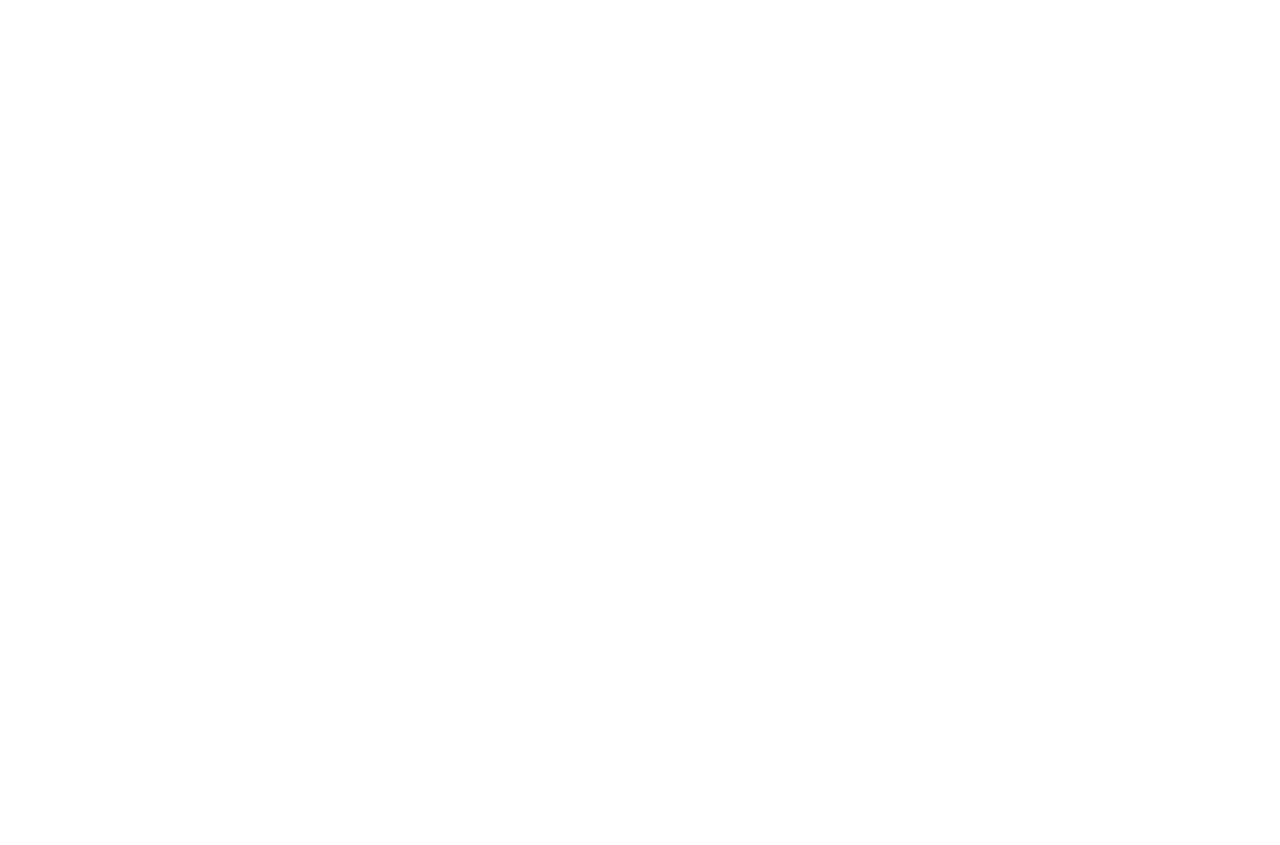
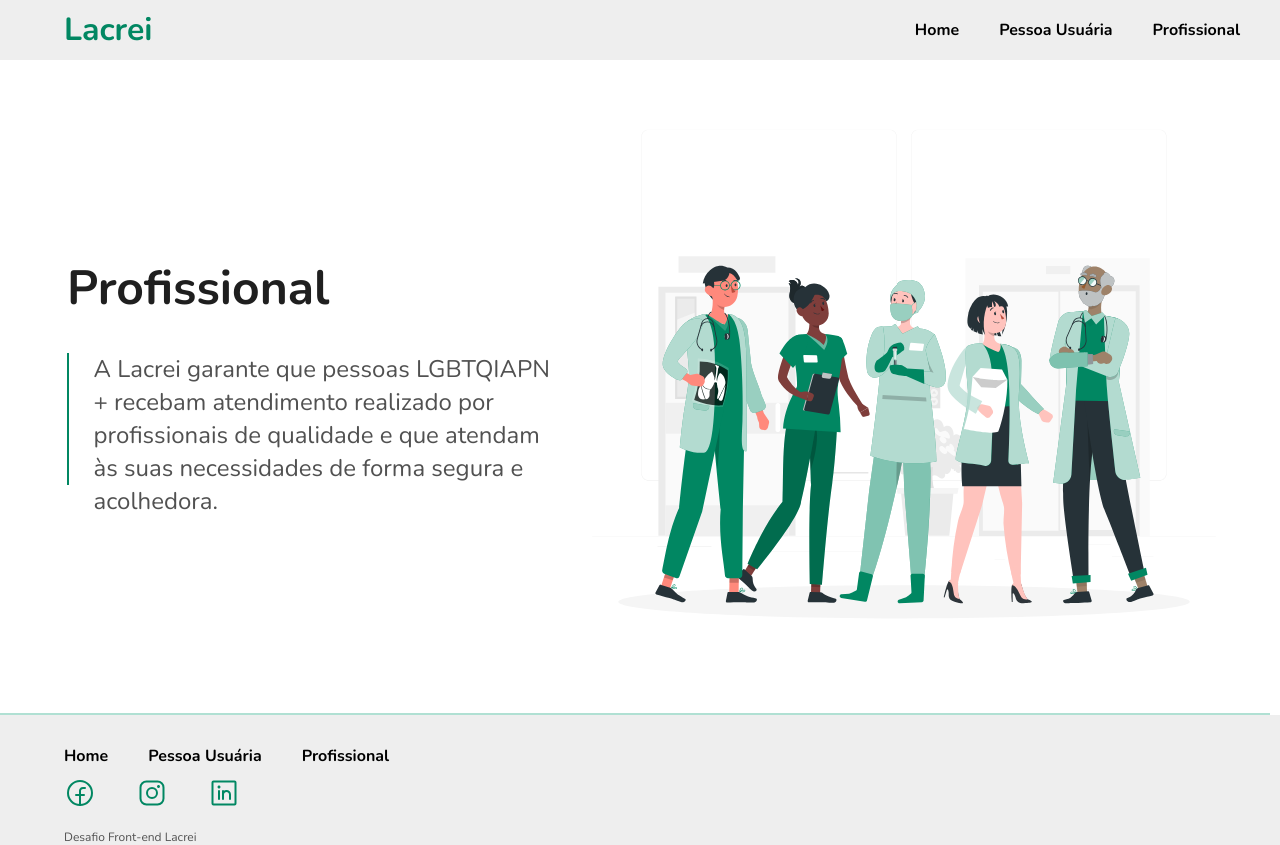
Before and after one commit to FrancieleCsantos/Desafio-Lacrei, a React (Create React App) app in the folder projeto-lacrei/: page /professional in a window 1280 px wide. Before the commit this address had no page. Before the commit the page ends 800 px from the top, so only its background shows below. Built offline with nearby package versions, Linux system fonts and the light colour scheme.

Commit message:
Criado 3° tela, falta elaborar navegações das telas

```diff
--- a/projeto-lacrei/src/App.js
+++ b/projeto-lacrei/src/App.js
@@ -1,7 +1,5 @@
 
 import './App.css';
-import Footer from './Component/Footer';
-import Header from './Component/Header'
 import Home from './Pages/Home';
 
 
@@ -18,9 +16,9 @@ function App() {
         </Routes>
       </Router> */}
 
-      <Header />
+
       <Home />
-      <Footer />
+
     </div>
   );
 }
--- a/projeto-lacrei/src/Component/Header/index.js
+++ b/projeto-lacrei/src/Component/Header/index.js
@@ -1,7 +1,9 @@
 import './styles.css'
+import { Navigate, useNavigate } from 'react-router-dom';
 
 function Header() {
 
+    const navigate = useNavigate()
 
     return (
 
--- a/projeto-lacrei/src/GlobalStyles.css
+++ b/projeto-lacrei/src/GlobalStyles.css
@@ -59,7 +59,7 @@ button:hover {
     justify-content: space-evenly;
     gap: 40px;
     margin-top: 60px;
-    /* margin-bottom: 30px; */
+
 }
 
 .btn-green {
--- a/projeto-lacrei/src/Pages/Home/index.js
+++ b/projeto-lacrei/src/Pages/Home/index.js
@@ -1,10 +1,15 @@
 import './styles.css'
 import imgHome from '../../assets/img-home.svg'
-
+import Header from '../../Component/Header'
+import Footer from '../../Component/Footer'
+import { Link } from 'react-router-dom'
 function Home() {
 
     return (
+        <>
+            <Header />
             <div className='general-container'>
+
                 <div className='left'>
                     <h1>Pessoa Usuária</h1>
 
@@ -18,7 +23,10 @@ function Home() {
                 <div className='right'>
                     <img src={imgHome} alt='img-home' />
                 </div>
+
             </div>
+            <Footer />
+        </>
     )
 
 }
--- a/projeto-lacrei/src/Pages/Personuser/index.js
+++ b/projeto-lacrei/src/Pages/Personuser/index.js
@@ -1,9 +1,13 @@
 import './styles.css'
 import imgpeople from '../../assets/img-pessoa.svg'
+import Header from '../../Component/Header';
+import Footer from '../../Component/Footer';
 
 function Personuser() {
 
     return (
+        <>
+            <Header />
             <div className='general-container'>
                 <div className='left'>
                     <h1>Pessoa Usuária</h1>
@@ -18,6 +22,8 @@ function Personuser() {
                     <img src={imgpeople} alt='img-home' />
                 </div>
             </div>
+            <Footer />
+        </>
     )
 
 }
--- a/projeto-lacrei/src/Pages/Professional/index.js
+++ b/projeto-lacrei/src/Pages/Professional/index.js
@@ -1,11 +1,31 @@
 import './styles.css'
+import imgpeople from '../../assets/img-profissional.svg'
+import Header from '../../Component/Header';
+import Footer from '../../Component/Footer';
 
-function Professional() {
+function Profissional() {
 
     return (
-        <h1>Profissional</h1>
+        <>
+            <Header />
+            <div className='general-container'>
+                <div className='left'>
+                    <h1>Profissional</h1>
+
+                    <div className='div-green-Line'>
+                        <div className='green-Line'></div>
+                        <h2>A Lacrei garante que pessoas LGBTQIAPN + recebam atendimento realizado por profissionais de qualidade e que atendam às suas necessidades de forma segura e acolhedora.</h2>
+                    </div>
+
+                </div>
+                <div className='right'>
+                    <img src={imgpeople} alt='img-home' />
+                </div>
+            </div>
+            <Footer />
+        </>
     )
 
 }
 
-export default Professional;
+export default Profissional;
--- a/projeto-lacrei/src/routes.js
+++ b/projeto-lacrei/src/routes.js
@@ -1,6 +1,7 @@
 import { Route, Routes } from 'react-router-dom'
 import Home from './Pages/Home';
 import Personuser from './Pages/Personuser';
+import Professional from './Pages/Professional'
 
 
 function MainRoutes() {
@@ -10,7 +11,7 @@ function MainRoutes() {
         <Routes>
             <Route path='/' element={<Home />} />
             <Route path='/people' element={<Personuser />} />
-
+            <Route path='/professional' element={<Professional />} />
         </Routes>
     )
 }
```
Lines whose indentation alone changed are shown as unchanged.
